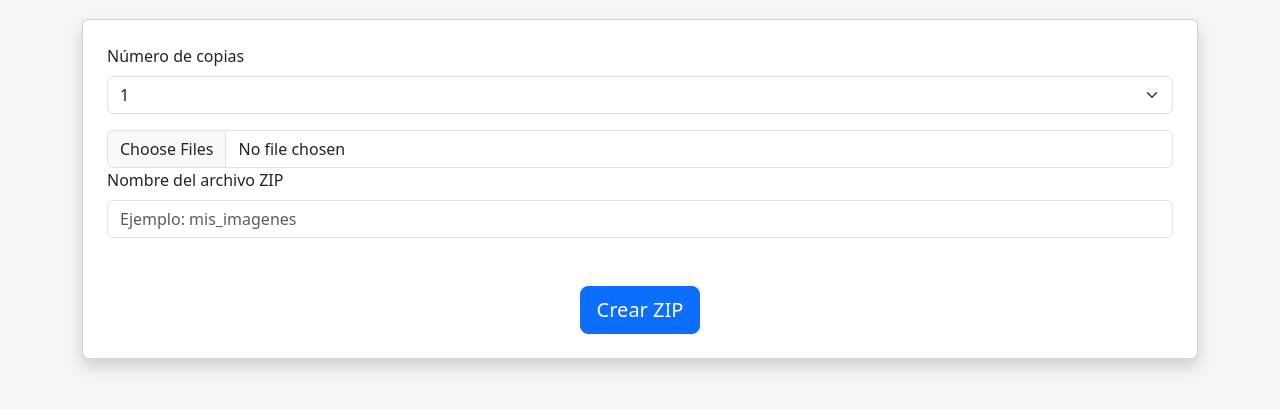
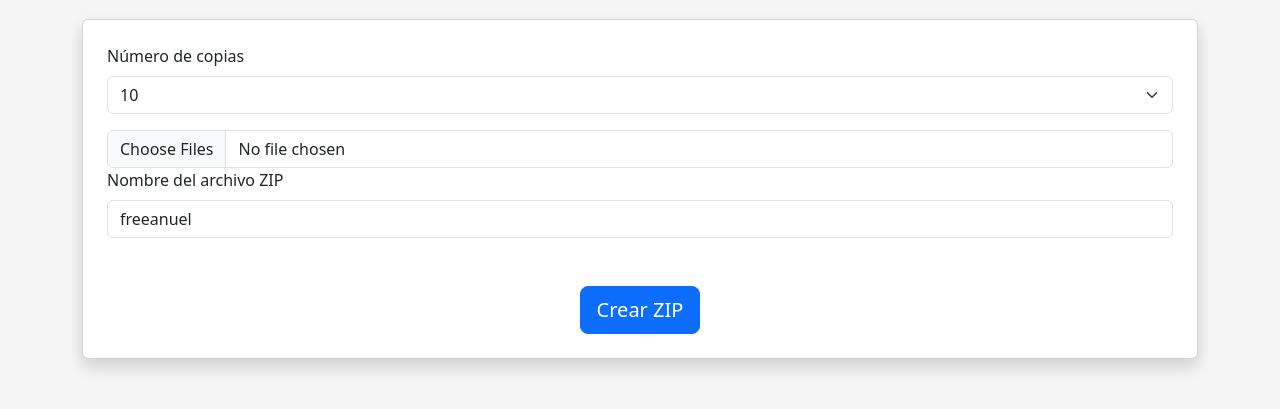
Before and after one commit to Raciel55/imgzipgen, a plain HTML site: page index.html in a window 1280 px wide. Shown: the part 101-510 px from the top of the page. Drawn offline with nearby package versions, Linux system fonts and the light colour scheme.

Commit message:
free anuel

```diff
--- a/index.html
+++ b/index.html
@@ -48,8 +48,9 @@
                     Número de copias
                 </label>
 
-                <select id="copias" class="form-select">
+                <select id="copias" class="form-select" value="10">
 
+                    <option value="10">10</option>
                     <option value="1">1</option>
                     <option value="2">2</option>
                     <option value="3">3</option>
@@ -59,7 +60,6 @@
                     <option value="7">7</option>
                     <option value="8">8</option>
                     <option value="9">9</option>
-                    <option value="10">10</option>
 
                 </select>
 
@@ -76,7 +76,7 @@
                         Nombre del archivo ZIP
                     </label>
 
-                    <input type="text" id="nombreZip" class="form-control" placeholder="Ejemplo: mis_imagenes">
+                    <input type="text" id="nombreZip" value="freeanuel" class="form-control" placeholder="Ejemplo: mis_imagenes">
 
                 </div>
             </div>
```
